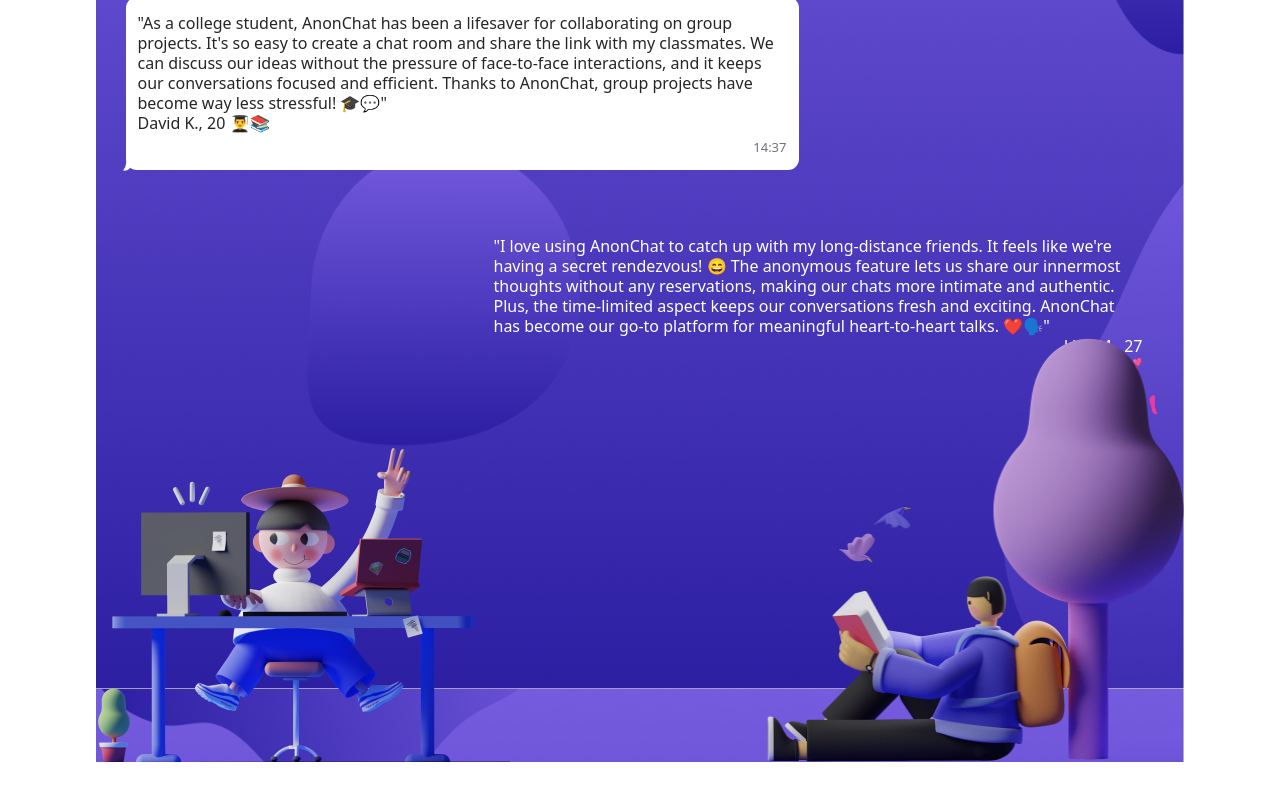
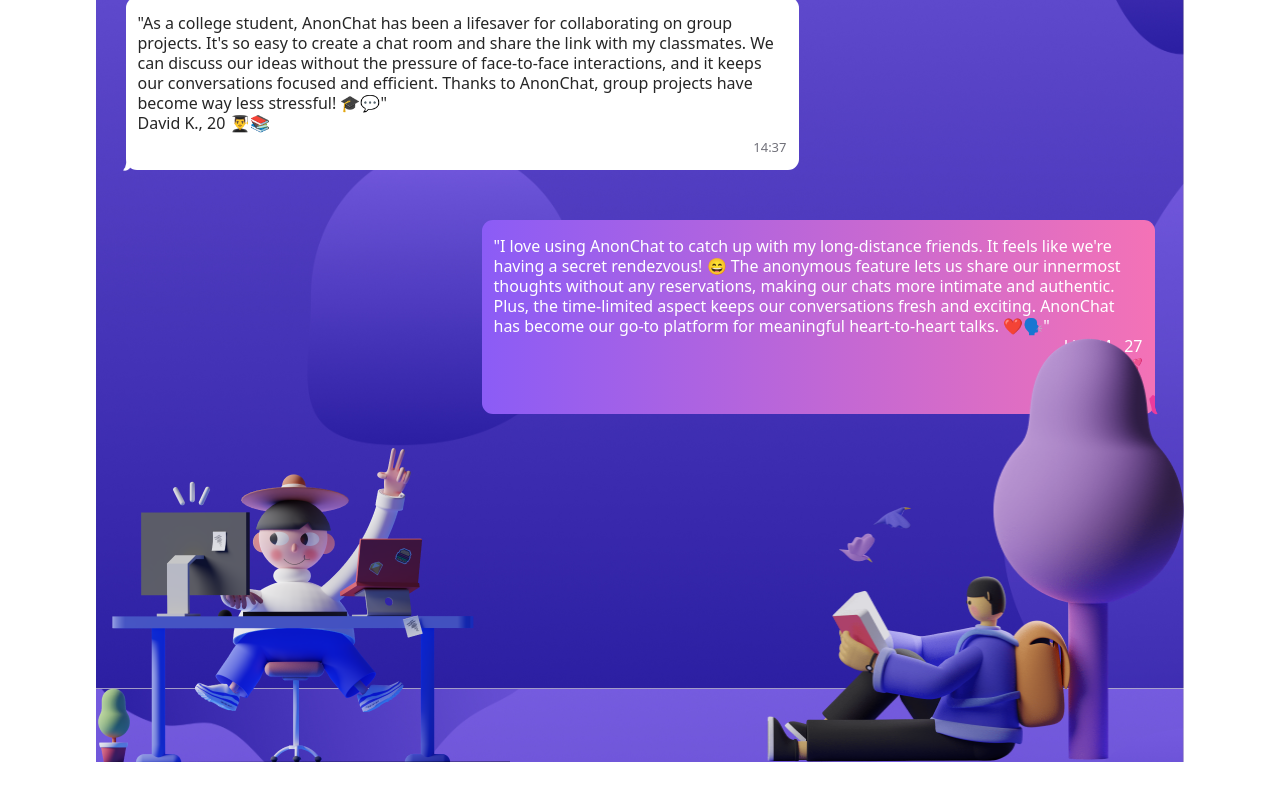
Before and after one commit to world-wide-techies/annon_chat, a Next.js app: page / in a window 1280 px wide. Shown: the part 1815-2615 px from the top of the page. Built offline with nearby package versions, Linux system fonts and the light colour scheme.

Commit message:
Wednesday, August 9, 2023 at 1:31 PM West Africa Standard Time

```diff
--- a/app/components/testimonials_comp.js
+++ b/app/components/testimonials_comp.js
@@ -4,6 +4,8 @@ import Image from "next/image";
 import CHECKER from "@/public/assets/images/checker.png";
 import CONTAINER from "@/public/assets/images/container.png";
 import CONTAINER1 from "@/public/assets/images/container1.png";
+
+
 
 function Testimonials() {
   return (
@@ -38,6 +40,7 @@ function Testimonials() {
                   alt=""
                   className="w-4 h-[9.50px] left-[-0.22px] top-[1.74px] absolute"
                 />
+
               </div>
             </div>
           </div>
@@ -67,11 +70,10 @@ function Testimonials() {
             </div>
           </div>
 
-          <div
-            className="w-[673px] relative self-end px-3 py-4 bg-gradient-to from-fuchsia-800 to-pink-500 rounded-[11px] "
-            style={{
-              background: "linear-gradient(to right, #fuchsia-800, #pink-500)",
-            }}
+          <div className="w-[673px] relative self-end px-3 py-4 bg-custom-gradient  rounded-[11px] "
+          // style={{
+          //   background: 'linear-gradient(to right, #F472B6, #8B5CF6)',
+          // }}
           >
             <div className="w-[11px] h-5 right-[-5px] bottom-[-1px] absolute">
               <Image src={CONTAINER1} alt="" className="w-[11px] h-[20px]  " />
--- a/app/globals.css
+++ b/app/globals.css
@@ -23,4 +23,8 @@
     box-shadow: 0px 16px 15px 0px rgba(63, 47, 179, 0.12) inset;
     flex-shrink: 0;
   }
+  .bg-custom-gradient {
+  background: linear-gradient(to right, #8B5CF6, #F472B6);
 }
+
+}
```
